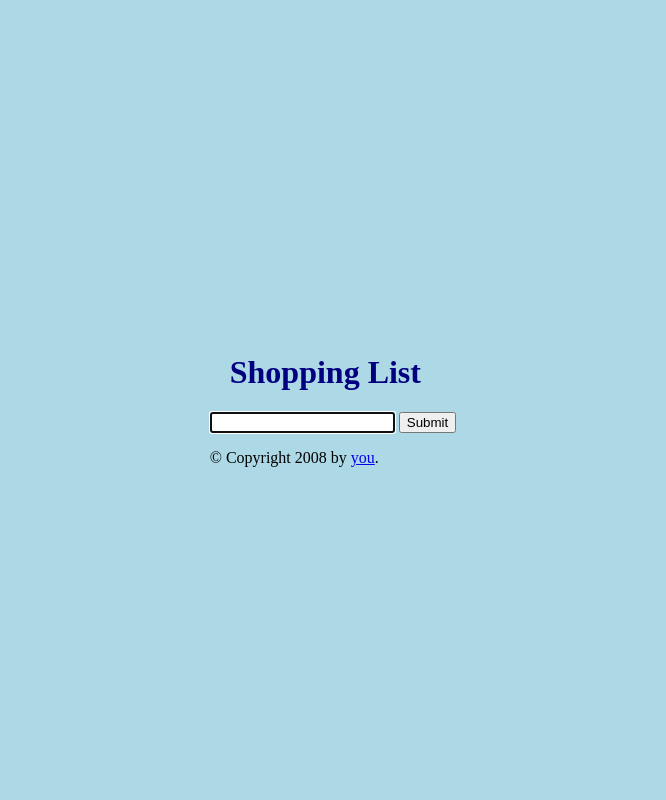
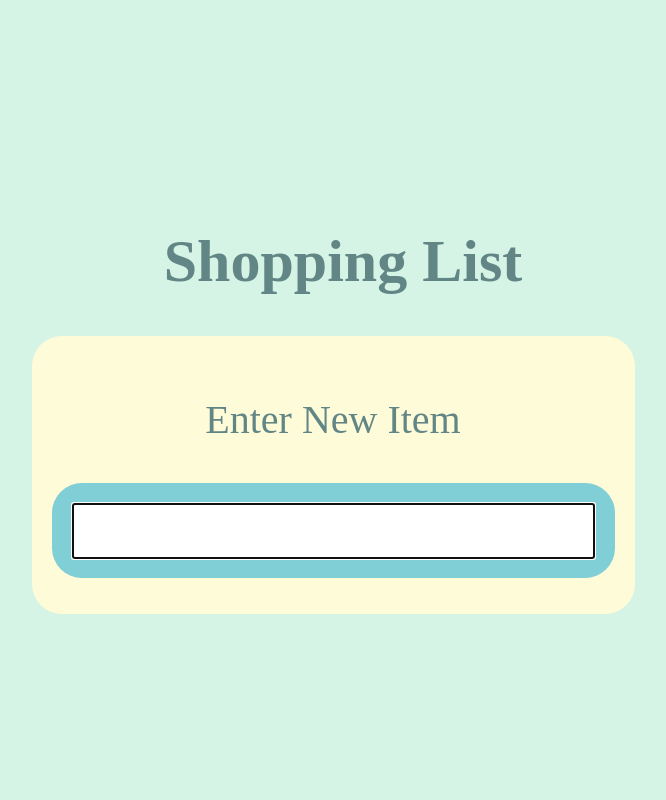
Before and after one commit to ravenstudios/flask_shopping_list, a Flask app: page / in a window 1280 px wide. Shown: the whole page, without its empty margins (307-973 px from the left). Run offline with Flask 3, Linux system fonts and the light colour scheme.

Commit message:
Styled with css

```diff
--- a/app.py
+++ b/app.py
@@ -13,6 +13,7 @@ app.config["SQLALCHEMY_TRACK_MODIFICATIONS"] = False
 
 db = SQLAlchemy(app)
 
+
 class Shopping_list(db.Model):
     _id = db.Column(db.Integer, primary_key=True)
     item = db.Column(db.String(100))
@@ -21,30 +22,30 @@ class Shopping_list(db.Model):
         self.item = item
 
 
-@app.route('/add-new-item', methods = ['POST'])
-def add_new_item():
-    print("add new item")
-    data = request.json
-    itm = Shopping_list(data["item"])
-    db.session.add(itm)
-    db.session.commit()
-    return redirect("/")
 
 @app.route('/')
 def index():
     return render_template('index.html', shopping_list=Shopping_list.query.all())
 
 
-@app.route('/delete/<string:id>')
-def delete(id):
-    print(id)
-    Shopping_list.query.filter_by(_id=id).delete()
+
+@app.route('/add-new-item', methods = ['POST'])
+def add_new_item():
+    db.session.add(Shopping_list(request.json["item"]))
     db.session.commit()
     return redirect("/")
+
+
+
+@app.route('/delete-item', methods = ['POST'])
+def delete():
+    Shopping_list.query.filter_by(_id=request.json["id"]).delete()
+    db.session.commit()
+    return redirect("/")
+
+
 
 if __name__ == "__main__":
     with app.app_context():
         db.create_all()
-
-
     app.run(debug=True)
--- a/schema.sql
+++ /dev/null
@@ -1,7 +0,0 @@
-DROP TABLE IF EXISTS shopping_list;
-
-
-CREATE TABLE user (
-  id INTEGER PRIMARY KEY AUTOINCREMENT,
-  item TEXT NOT NULL
-);
--- a/static/js.js
+++ b/static/js.js
@@ -7,12 +7,15 @@
 
 $(()=> {
     $("#add-new-item").focus()
-    $("#submit-button").click(addNewItem())
+    $("#submit-button").click(()=> addNewItem())
     $("#add-new-item").keyup(function(event) {
       if (event.keyCode === 13) {
           addNewItem()
       }
-  });
+    });
+    $(".del-button").click((e)=>{
+      delItem(e.currentTarget.id)
+    })
 });
 
 function addNewItem() {
@@ -23,8 +26,7 @@ function addNewItem() {
     fetch("/add-new-item", {
     method: "POST",
     body: JSON.stringify({
-      item: textboxValue,
-      completed: false
+      item: textboxValue
     }),
     headers: {
       "Content-type": "application/json; charset=UTF-8"
@@ -32,3 +34,18 @@ function addNewItem() {
   }).then(()=>{location.reload()})
   }
 }
+
+
+function delItem(id) {
+
+  fetch("/delete-item", {
+  method: "POST",
+  body: JSON.stringify({
+    id: id
+  }),
+  headers: {
+    "Content-type": "application/json; charset=UTF-8"
+  }
+}).then(()=>{location.reload()})
+
+}
--- a/static/style.css
+++ b/static/style.css
@@ -1,14 +1,23 @@
+root{
+
+}
+
 body {
-  background-color: lightblue;
+  background-color: #d5f4e6;
 }
 
 h1 {
-  color: navy;
+  text-align: center;
+  color: #618685;
   margin-left: 20px;
+  font-size: 60px;
 }
 
 #content{
-  color: red;
+  border-radius: 30px;
+  color: #618685;
+  background-color:  #fefbd8;
+  padding: 20px;
 }
 
 
@@ -29,3 +38,37 @@ body {
 .list-item{
   font-size: 40px;
 }
+
+.del-button{
+  float:right;
+  margin-top: 10px;
+  font-size: 20px;
+  background-color: red;
+  color:black;
+  border-radius: 10px;
+
+}
+.del-button:hover{
+  box-shadow: 0 12px 16px 0 rgba(0,0,0,2.24), 0 17px 50px 0 rgba(0,0,0,0.19);
+}
+
+
+#input-section{
+  height: 55px;
+  padding: 20px;
+  background-color:  #80ced6;
+
+}
+
+#input-section, p {
+  border-radius: 30px;
+  text-align: center;
+  color: #618685;
+  font-size: 40px;
+
+}
+
+#add-new-item{
+  height: 50px;
+  font-size: 40px;
+}
--- a/templates/index.html
+++ b/templates/index.html
@@ -6,7 +6,7 @@
   <body>
       {% include "header.html" %}
       {% include "body.html" %}
-      {% include "footer.html" %}
+      <!-- {% include "footer.html" %} -->
   </body>
 
 </html>
--- a/templates/shopping_list.html
+++ b/templates/shopping_list.html
@@ -1,12 +1,17 @@
 {% block content %}
 <div id="content">
-  <input type="text" id="add-new-item" value="">
-  <button type="button" id="submit-button">Submit</button>
+  <p>Enter New Item</p>
+  <div id="input-section">
+
+    <input type="text" id="add-new-item" value="">
+
+  </div>
+
   <ul>
   {% for item in shopping_list %}
-      <li class="list-item">{{ item.item }}<a href="/delete/{{ item._id }}">
-        <button type="button" class="del-button">X</button>
-      </a></li>
+      <li class="list-item">{{ item.item }}
+        <button id="{{ item._id }}" type="button" class="del-button">X</button>
+      </li>
 
   {% endfor %}
   </ul>
```
Also changed, not shown: requirments.txt (added, +86 -0 lines), routes.py (added, +19 -0 lines), schema.py (added, +12 -0 lines), instance/shopping_list.sqlite3, 1 other file.
